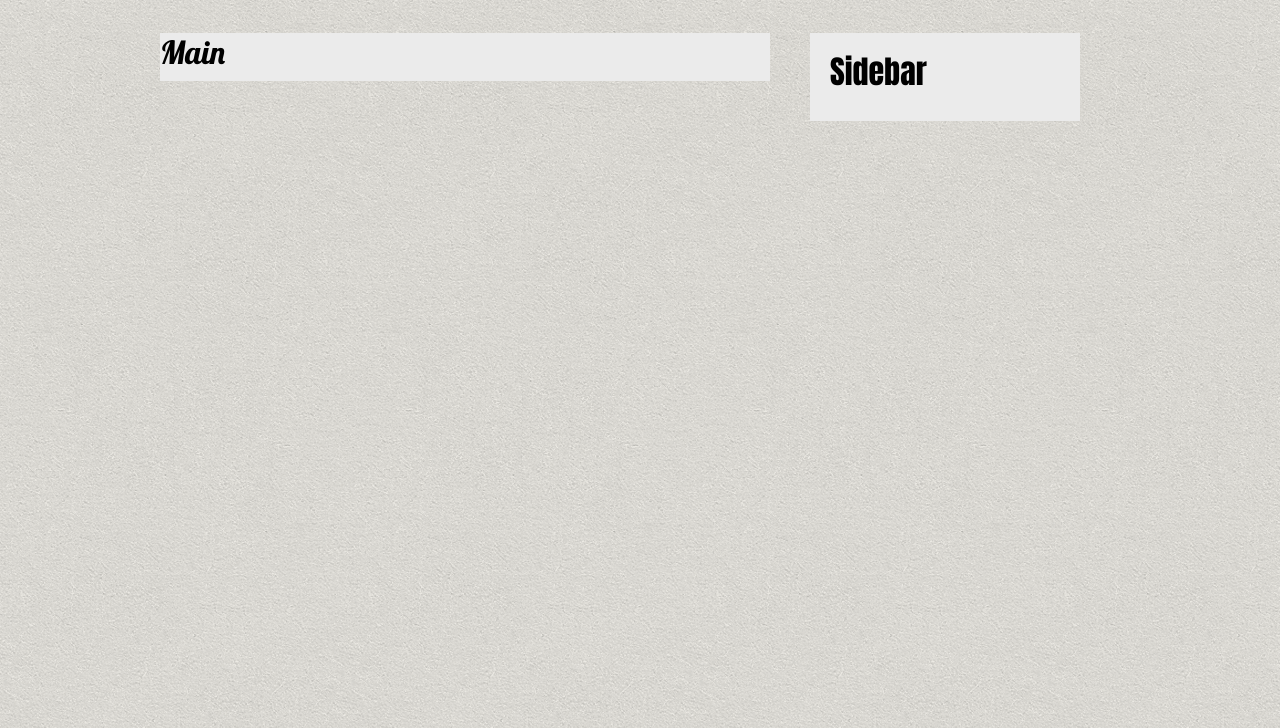
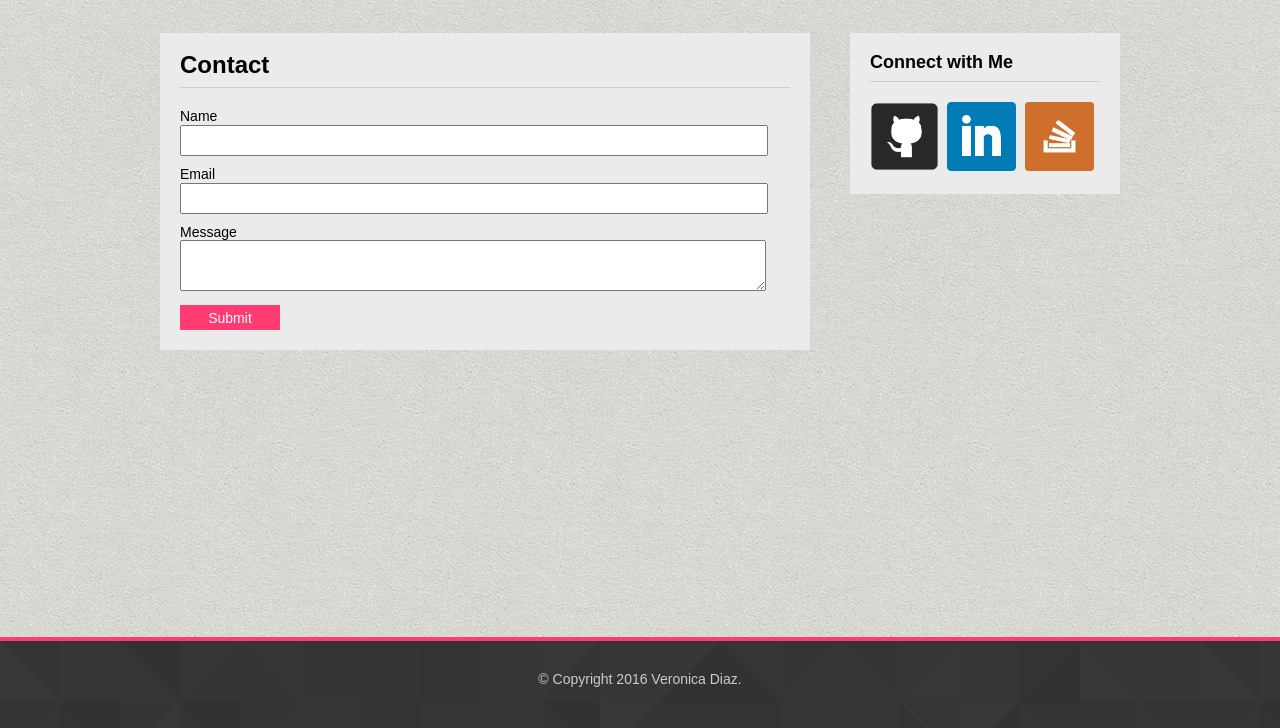
Before and after one commit to v8tx/Basic-Portfolio, a PHP site: page /contact.html in a window 1280 px wide. Shown: the part 72-800 px from the top of the page. Run offline with PHP 8.4, Linux system fonts and the light colour scheme; some web fonts are replaced.

Commit message:
added 2 more pages

```diff
--- a/assets/css/style.css
+++ b/assets/css/style.css
@@ -91,7 +91,7 @@ h3 {
 	background: #ebebeb;
 	height: auto;
 	display: inline-block;
-	padding: 20;
+	padding: 20px;
 	margin: 30px 40px 0 0;
 }
 #main img {
@@ -152,11 +152,26 @@ li {
 	padding: 0;
 	display: inline;
 	width: 100%;
-	margin: 0 5px 0 0;
+	margin: 0 4px 0 0;
 
 }
 .sm-icon {
-	width: 70px;
+	width: 69px;
 	height: auto;
 
 }
+input {
+	width: 95%;
+	height: 25px;
+}
+textarea {
+	width: 95%;
+	height: 45px;
+}
+.submit {
+	border: none;
+	width: 100px;
+	background: #FF3B71;
+	font-size: 14px;
+	color: #fff;
+}
--- a/contact.html
+++ b/contact.html
@@ -24,12 +24,39 @@
 	</header>
 	<div id="wrapper">
 		<section id="main">
-			<p style="font-family: 'Lobster', cursive; font-size: 2em;">Main</p>
+			<h2>Contact</h2>
+			<form>
+				<p>
+				  Name<br/>
+				  <input type="text" name="name">
+				</p>
+				<p>
+				  Email<br/>
+				  <input type="text" name="email">
+				</p>
+				<p>
+				Message<br/>
+				<textarea name="message"></textarea>
+				</p>
+				<input class="submit" type="submit">
+			</form>
+
 		</section>
 
 		<section id="sidebar">
-			<p style="font-family: 'Anton', sans-serif; font-size: 2em;">Sidebar</p>
+			<h3>Connect with Me</h3>
+			<ul>
+				<li><a href="#"><img class="sm-icon" src="assets/images/github.png" alt="github"></a></li>
+				<li><a href="#"><img class="sm-icon" src="assets/images/linkedin.png" alt="linkedIn"></a></li>
+				<li><a href="#"><img class="sm-icon" src="assets/images/stackoverflow.png" alt="stackoverflow"></a></li>
+			</ul>
 		</section>
 	</div>
+
+	<footer>
+
+			<p>&copy; Copyright 2016 Veronica Diaz.</p>
+	</footer>
+
 </body>
 </html>
```
Also changed, not shown: portfolio.html (+21 -2 lines).
